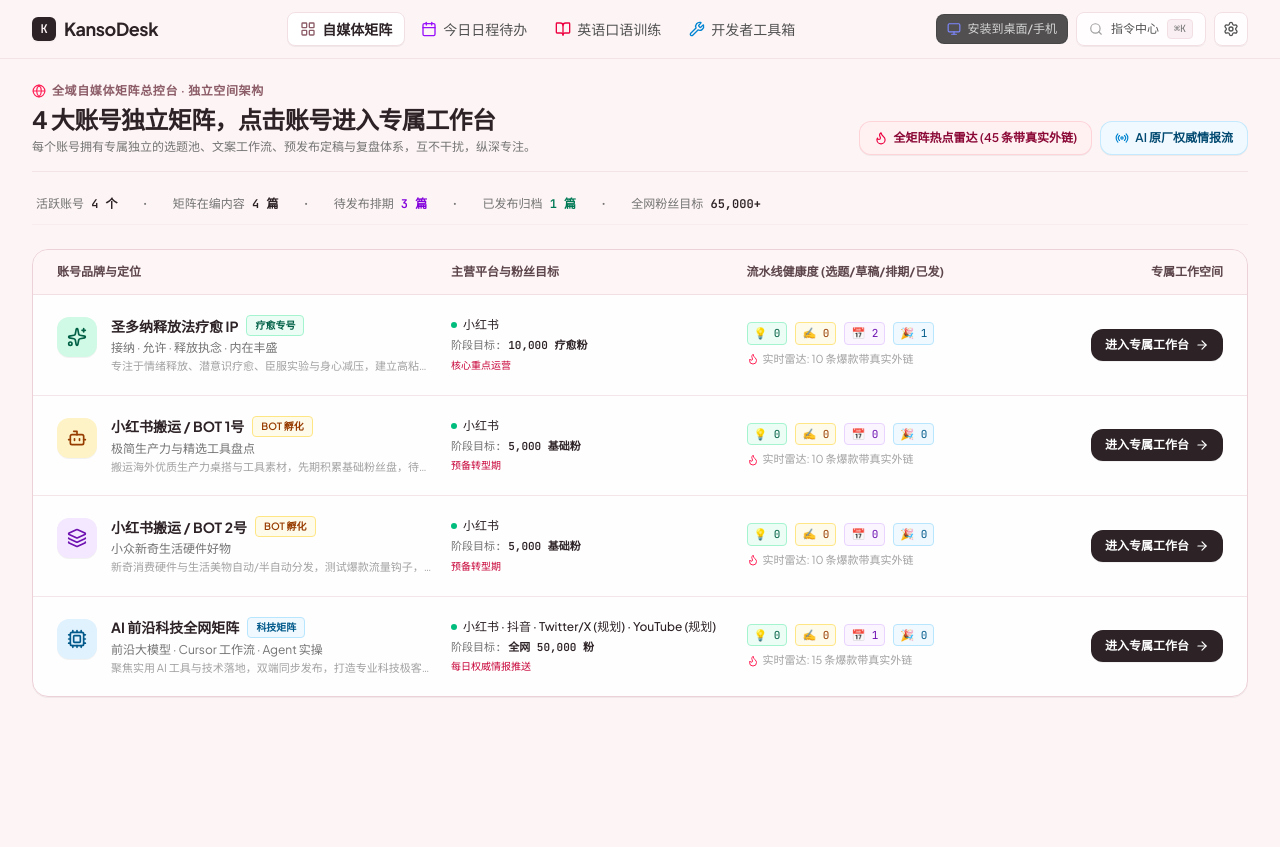
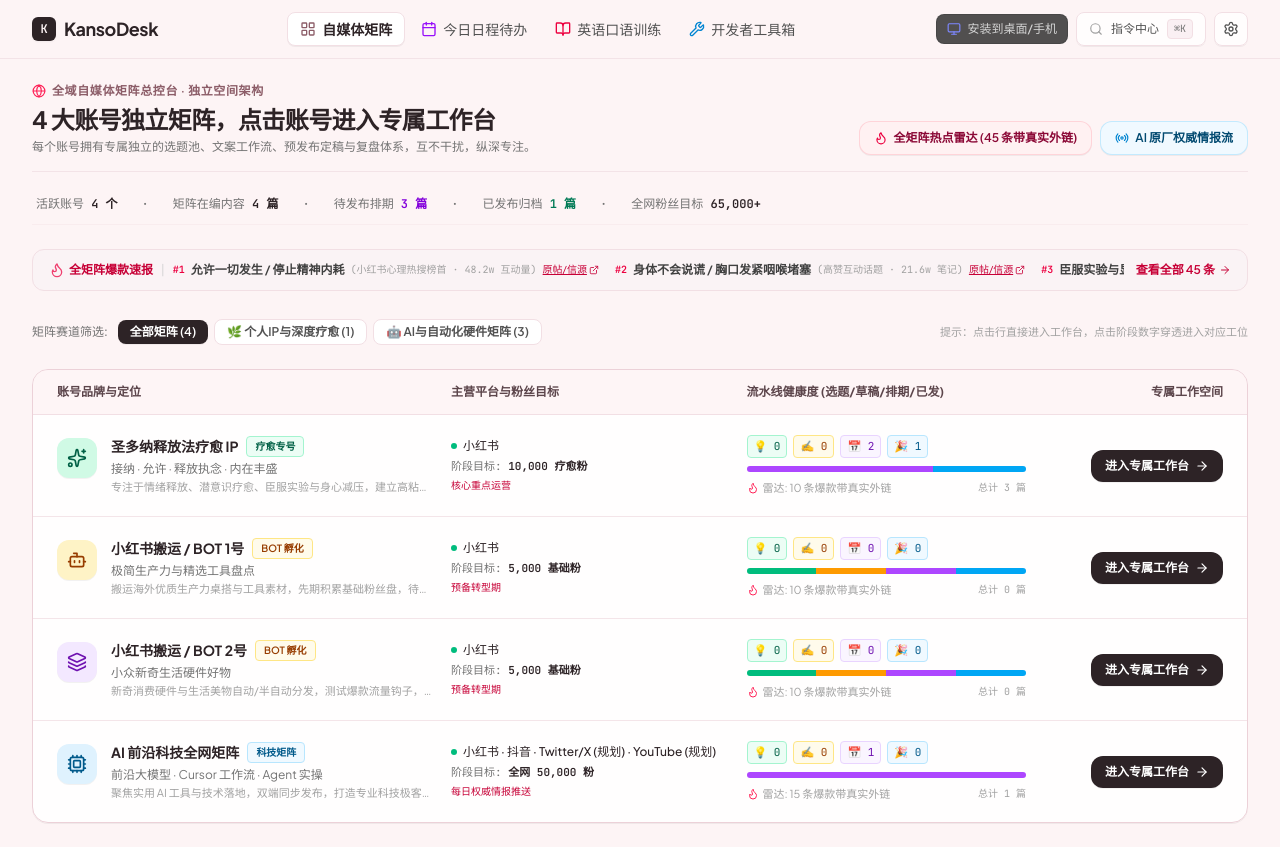
Before and after one commit to lingtk711-arch/lyra-s-workspace, a React (Vite) app: page / in a window 1280 px wide. Before the commit the page ends 800 px from the top, so only its background shows below. Built offline with nearby package versions, Linux system fonts and the light colour scheme.

Commit message:
feat(v2): implement executive creator OS with segmented waterline, live ticker, and stage penetration

```diff
--- a/src/components/MediaWorkspace.tsx
+++ b/src/components/MediaWorkspace.tsx
@@ -65,6 +65,9 @@
   // Navigation mode: 'portal' (矩阵总控大厅) vs 'account' (专属账号独立工作台)
   const [viewMode, setViewMode] = useState<'portal' | 'account'>('portal');
 
+  // Category filter in portal: 'all' | 'ip' | 'auto'
+  const [accountCategoryFilter, setAccountCategoryFilter] = useState<'all' | 'ip' | 'auto'>('all');
+
   const currentAccount = MEDIA_ACCOUNTS.find((a) => a.id === selectedAccountId) || MEDIA_ACCOUNTS[0];
 
   // Stage Filter inside account view
@@ -118,6 +121,18 @@
     const firstOfAccount = contentItems.find((i) => i.accountId === accId);
     setSelectedItemId(firstOfAccount?.id || null);
     setSelectedStage('all');
+    setSearchQuery('');
+    setViewMode('account');
+    playChime('click');
+  };
+
+  // Enter account directly targeting a specific stage
+  const handleEnterAccountWithStage = (accId: string, stage: PipelineStage | 'all') => {
+    onSelectAccount(accId);
+    const firstOfStage = contentItems.find((i) => i.accountId === accId && (stage === 'all' || i.stage === stage));
+    const fallbackFirst = contentItems.find((i) => i.accountId === accId);
+    setSelectedItemId(firstOfStage?.id || fallbackFirst?.id || null);
+    setSelectedStage(stage);
     setSearchQuery('');
     setViewMode('account');
     playChime('click');
@@ -366,6 +381,88 @@
             <span>全网粉丝目标 <strong className="text-[#2D2326]">65,000+</strong></span>
           </div>
 
+          {/* Live Radar Ticker Bar (Bloomberg/Linear Style Live Hot Ticker with Verified Real Links) */}
+          <div className="bg-[#FAF3F5] border border-[#F2DFE4] rounded-xl px-4 py-2.5 flex items-center justify-between gap-3 text-xs">
+            <div className="flex items-center gap-2 min-w-0">
+              <span className="flex items-center gap-1 text-rose-700 font-bold shrink-0">
+                <Flame className="w-4 h-4 text-rose-600 animate-pulse" />
+                <span>全矩阵爆款速报</span>
+              </span>
+              <span className="text-neutral-300">|</span>
+              <div className="flex items-center gap-4 overflow-x-auto no-scrollbar py-0.5">
+                {ACCOUNT_TRENDING_TOPICS.slice(0, 3).map((topTrend, i) => (
+                  <div key={topTrend.id} className="flex items-center gap-1.5 shrink-0 text-neutral-700">
+                    <span className="font-mono text-[10px] font-bold text-rose-600">#{i + 1}</span>
+                    <span className="font-semibold">{topTrend.keyword}</span>
+                    <span className="text-[10px] font-mono text-neutral-400">({topTrend.heat})</span>
+                    <a
+                      href={topTrend.url}
+                      target="_blank"
+                      rel="noopener noreferrer"
+                      className="text-[10px] text-rose-700 hover:text-rose-950 underline flex items-center gap-0.5"
+                    >
+                      <span>原帖/信源</span>
+                      <ExternalLink className="w-2.5 h-2.5" />
+                    </a>
+                  </div>
+                ))}
+              </div>
+            </div>
+
+            <button
+              onClick={() => {
+                setTrendsAccountFilter('all');
+                setShowTrendsModal(true);
+                playChime('click');
+              }}
+              className="text-xs font-semibold text-rose-700 hover:text-rose-900 shrink-0 flex items-center gap-1"
+            >
+              <span>查看全部 45 条</span>
+              <ArrowRight className="w-3 h-3" />
+            </button>
+          </div>
+
+          {/* Category Filter Tabs */}
+          <div className="flex items-center justify-between gap-3 flex-wrap pt-1">
+            <div className="flex items-center gap-1.5">
+              <span className="text-xs text-neutral-500 font-medium mr-1">矩阵赛道筛选:</span>
+              <button
+                onClick={() => { setAccountCategoryFilter('all'); playChime('click'); }}
+                className={`px-3 py-1 rounded-lg text-xs font-semibold transition-all ${
+                  accountCategoryFilter === 'all'
+                    ? 'bg-[#2D2326] text-white shadow-2xs'
+                    : 'bg-white text-neutral-600 hover:bg-neutral-50 border border-[#F2DFE4]'
+                }`}
+              >
+                全部矩阵 (4)
+              </button>
+              <button
+                onClick={() => { setAccountCategoryFilter('ip'); playChime('click'); }}
+                className={`px-3 py-1 rounded-lg text-xs font-semibold transition-all ${
+                  accountCategoryFilter === 'ip'
+                    ? 'bg-emerald-800 text-white shadow-2xs'
+                    : 'bg-white text-neutral-600 hover:bg-neutral-50 border border-[#F2DFE4]'
+                }`}
+              >
+                🌿 个人IP与深度疗愈 (1)
+              </button>
+              <button
+                onClick={() => { setAccountCategoryFilter('auto'); playChime('click'); }}
+                className={`px-3 py-1 rounded-lg text-xs font-semibold transition-all ${
+                  accountCategoryFilter === 'auto'
+                    ? 'bg-sky-800 text-white shadow-2xs'
+                    : 'bg-white text-neutral-600 hover:bg-neutral-50 border border-[#F2DFE4]'
+                }`}
+              >
+                🤖 AI与自动化硬件矩阵 (3)
+              </button>
+            </div>
+
+            <div className="text-[11px] text-neutral-400">
+              提示：点击行直接进入工作台，点击阶段数字穿透进入对应工位
+            </div>
+          </div>
+
           {/* Architectural Registry Table (无卡片，纯粹的高密度行政注册表) */}
           <div className="border border-[#ECD1D8] rounded-2xl overflow-hidden bg-white/95 shadow-2xs">
             {/* Table Header Row */}
@@ -376,15 +473,22 @@
               <div className="col-span-12 md:col-span-2 text-right">专属工作空间</div>
             </div>
 
-            {/* Account Rows (4 Accounts) */}
+            {/* Account Rows */}
             <div className="divide-y divide-[#F2DFE4]/80">
-              {MEDIA_ACCOUNTS.map((account) => {
+              {MEDIA_ACCOUNTS
+                .filter((acc) => {
+                  if (accountCategoryFilter === 'ip') return acc.id === 'acc_sedona';
+                  if (accountCategoryFilter === 'auto') return acc.id !== 'acc_sedona';
+                  return true;
+                })
+                .map((account) => {
                   const accItems = contentItems.filter((i) => i.accountId === account.id);
                   const topicCount = accItems.filter((i) => i.stage === 'topic').length;
                   const scriptCount = accItems.filter((i) => i.stage === 'script').length;
                   const stagingCount = accItems.filter((i) => i.stage === 'staging').length;
                   const pubCount = accItems.filter((i) => i.stage === 'published').length;
                   const trendsCount = ACCOUNT_TRENDING_TOPICS.filter((t) => t.accountId === account.id).length;
+                  const accTotal = accItems.length;
 
                   return (
                     <div
@@ -442,26 +546,68 @@
                         </div>
                       </div>
 
-                    {/* Col 3: Pipeline Breakdown & Radar Status */}
-                    <div className="col-span-6 md:col-span-3 space-y-1.5">
-                      <div className="flex items-center gap-2 text-[11px] font-mono">
-                        <span className="bg-emerald-50 text-emerald-800 px-1.5 py-0.5 rounded border border-emerald-200" title="选题池">
+                      {/* Col 3: Pipeline Breakdown & Linear Segmented Waterline */}
+                      <div className="col-span-6 md:col-span-3 space-y-2">
+                        {/* Interactive Stage Triggers */}
+                        <div className="flex items-center gap-1.5 text-[11px] font-mono">
+                          <button
+                            onClick={(e) => {
+                              e.stopPropagation();
+                              handleEnterAccountWithStage(account.id, 'topic');
+                            }}
+                            className="bg-emerald-50 hover:bg-emerald-100 text-emerald-800 px-1.5 py-0.5 rounded border border-emerald-200 transition-colors cursor-pointer"
+                            title="点击直接穿透到该账号的选题池"
+                          >
                             💡 {topicCount}
-                        </span>
-                        <span className="bg-amber-50 text-amber-800 px-1.5 py-0.5 rounded border border-amber-200" title="文案创作">
+                          </button>
+                          <button
+                            onClick={(e) => {
+                              e.stopPropagation();
+                              handleEnterAccountWithStage(account.id, 'script');
+                            }}
+                            className="bg-amber-50 hover:bg-amber-100 text-amber-800 px-1.5 py-0.5 rounded border border-amber-200 transition-colors cursor-pointer"
+                            title="点击直接穿透到该账号的文案创作"
+                          >
                             ✍️ {scriptCount}
-                        </span>
-                        <span className="bg-purple-50 text-purple-800 px-1.5 py-0.5 rounded border border-purple-200" title="预发布排期">
+                          </button>
+                          <button
+                            onClick={(e) => {
+                              e.stopPropagation();
+                              handleEnterAccountWithStage(account.id, 'staging');
+                            }}
+                            className="bg-purple-50 hover:bg-purple-100 text-purple-800 px-1.5 py-0.5 rounded border border-purple-200 transition-colors cursor-pointer"
+                            title="点击直接穿透到该账号的预发布排期"
+                          >
                             📅 {stagingCount}
-                        </span>
-                        <span className="bg-sky-50 text-sky-800 px-1.5 py-0.5 rounded border border-sky-200" title="已发布归档">
+                          </button>
+                          <button
+                            onClick={(e) => {
+                              e.stopPropagation();
+                              handleEnterAccountWithStage(account.id, 'published');
+                            }}
+                            className="bg-sky-50 hover:bg-sky-100 text-sky-800 px-1.5 py-0.5 rounded border border-sky-200 transition-colors cursor-pointer"
+                            title="点击直接穿透到该账号的已发归档"
+                          >
                             🎉 {pubCount}
-                        </span>
+                          </button>
                         </div>
 
-                      <div className="text-[11px] text-neutral-400 flex items-center gap-1">
+                        {/* Linear Segmented Pipeline Waterline */}
+                        <div className="w-full h-1.5 bg-neutral-100 rounded-full overflow-hidden flex items-center">
+                          <div style={{ width: `${accTotal > 0 ? (topicCount / accTotal) * 100 : 25}%` }} className="h-full bg-emerald-500 transition-all" title={`选题池: ${topicCount} 篇`} />
+                          <div style={{ width: `${accTotal > 0 ? (scriptCount / accTotal) * 100 : 25}%` }} className="h-full bg-amber-500 transition-all" title={`文案撰写: ${scriptCount} 篇`} />
+                          <div style={{ width: `${accTotal > 0 ? (stagingCount / accTotal) * 100 : 25}%` }} className="h-full bg-purple-500 transition-all" title={`预发排期: ${stagingCount} 篇`} />
+                          <div style={{ width: `${accTotal > 0 ? (pubCount / accTotal) * 100 : 25}%` }} className="h-full bg-sky-500 transition-all" title={`已发归档: ${pubCount} 篇`} />
+                        </div>
+
+                        <div className="text-[11px] text-neutral-400 flex items-center justify-between">
+                          <span className="flex items-center gap-1">
                             <Flame className="w-3 h-3 text-rose-500" />
-                        <span>实时雷达: {trendsCount} 条爆款带真实外链</span>
+                            <span>雷达: {trendsCount} 条爆款带真实外链</span>
+                          </span>
+                          <span className="text-[10px] text-neutral-400 font-mono">
+                            总计 {accTotal} 篇
+                          </span>
                         </div>
                       </div>
 
```
Lines whose indentation alone changed are shown as unchanged.
